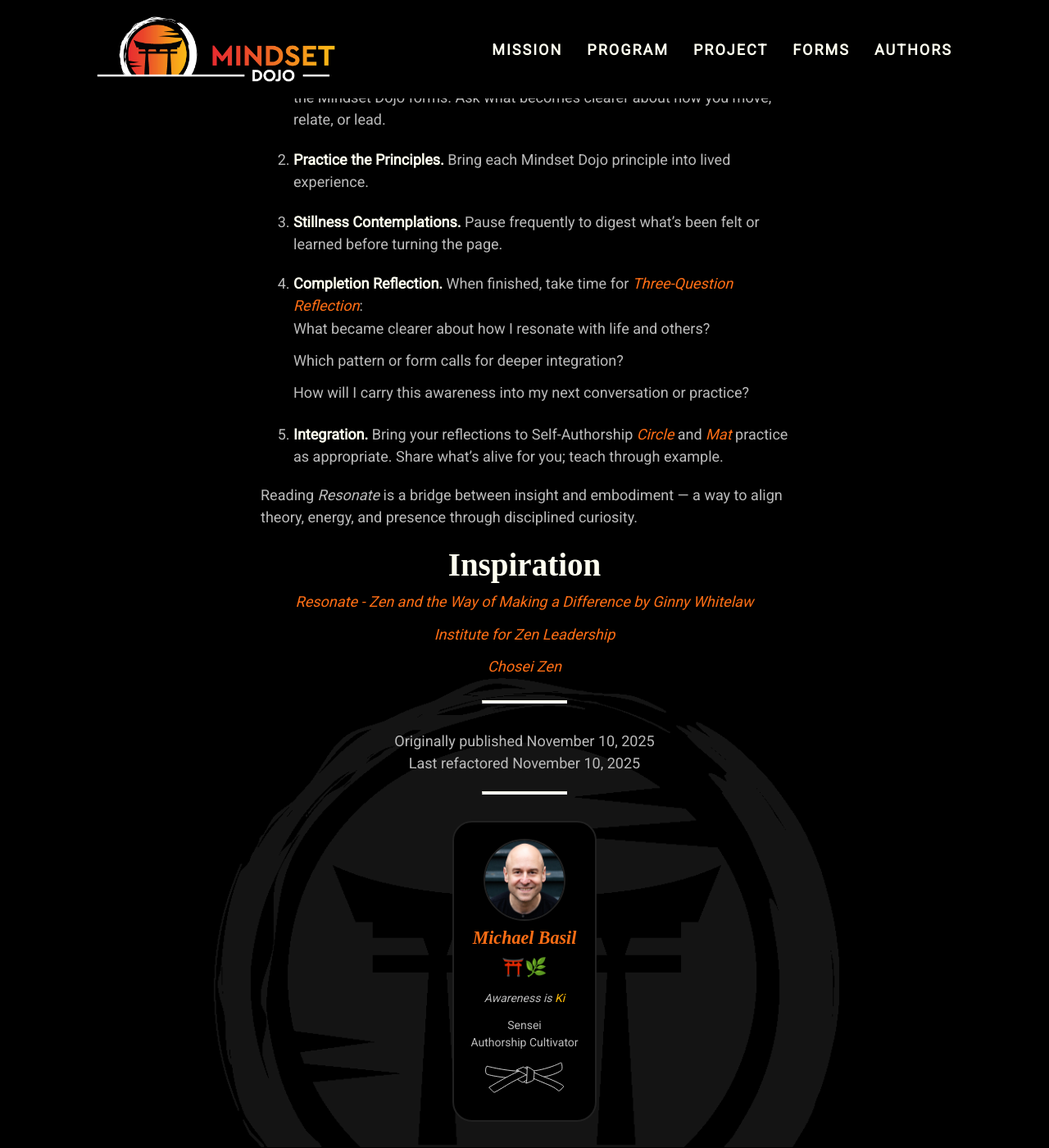
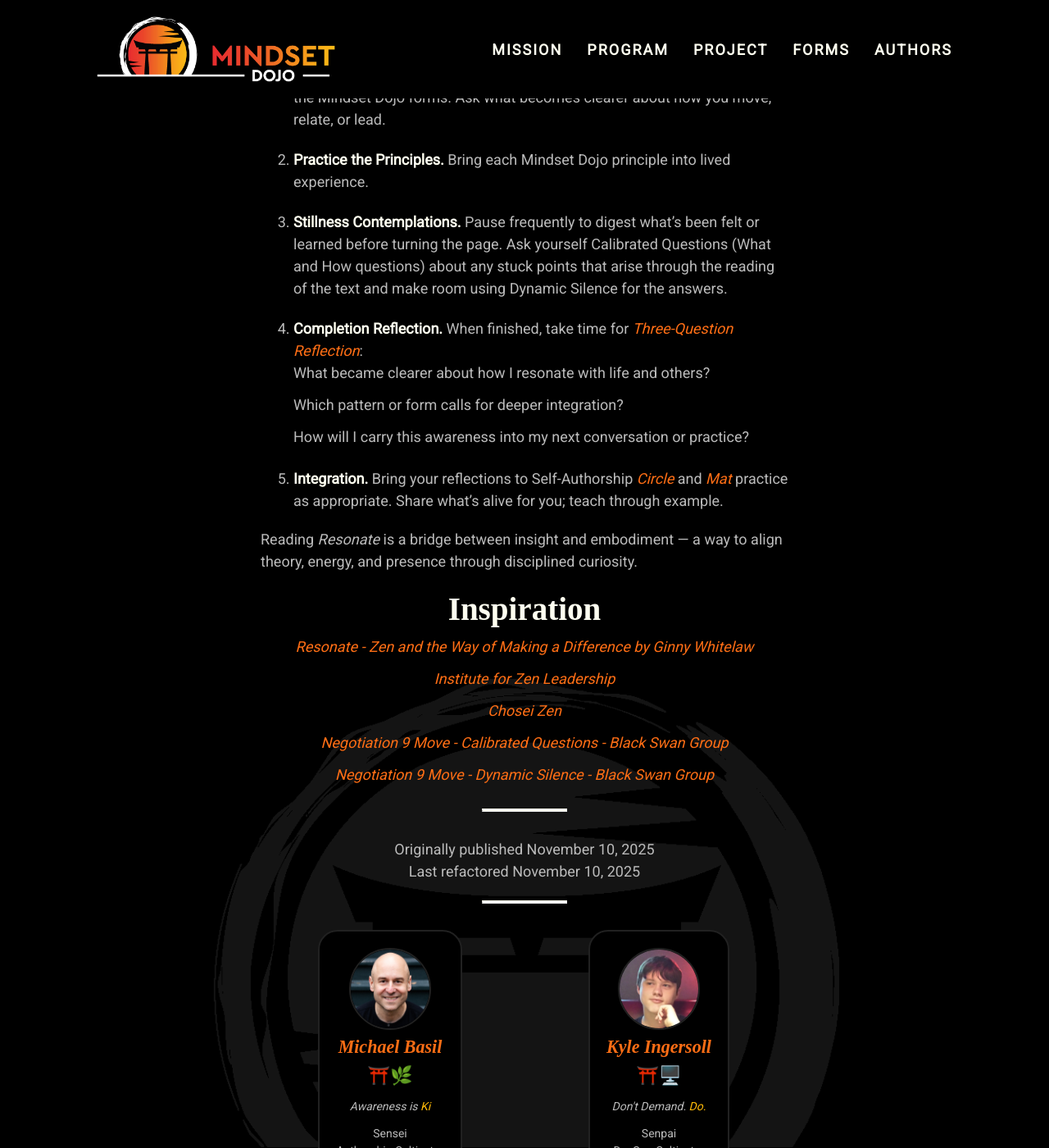
Before and after one commit to mindset-dojo/mindset-dojo.github.io, a Jekyll site: the page built from _forms/resonate.md, in a window 1280 px wide and 1400 px high, scrolled down 1220 px. Shown: the whole window at 82% size. Built offline with Jekyll 4.4.1, drawn with Linux system fonts in a browser that asks for light colours; some web fonts are replaced.

Commit message:
feat(resonate): examine stuck points using negotiation 9 moves.

```diff
--- a/_forms/resonate.md
+++ b/_forms/resonate.md
@@ -6,6 +6,7 @@ published_date: 2025-11-10
 refactored_date: 2025-11-10
 authors:
   - michael-basil
+  - kyle-ingersoll
 excerpt: "A companion training form for reading Resonate - Zen and the Way of Making a Difference by Ginny Whitelaw — deepening embodiment of the Zen Toolkit and FEBI™ patterns through practice, reflection, and resonance. Read it as dojo training, not theory."
 ---
 
@@ -38,7 +39,7 @@ As you work through the book:
 
 2. **Practice the Principles.** Bring each Mindset Dojo principle into lived experience.
 
-3. **Stillness Contemplations.** Pause frequently to digest what’s been felt or learned before turning the page.
+3. **Stillness Contemplations.** Pause frequently to digest what’s been felt or learned before turning the page. Ask yourself Calibrated Questions (What and How questions) about any stuck points that arise through the reading of the text and make room using Dynamic Silence for the answers.
 
 4. **Completion Reflection.** When finished, take time for [Three-Question Reflection](../three-question-reflection/):
    - What became clearer about how I resonate with life and others?
@@ -54,3 +55,5 @@ Reading *Resonate* is a bridge between insight and embodiment — a way to align
 - [Resonate - Zen and the Way of Making a Difference by Ginny Whitelaw](https://www.choseizen.org/store/p/resonate)
 - [Institute for Zen Leadership](https://zenleader.global)
 - [Chosei Zen](https://www.choseizen.org/)
+- [Negotiation 9 Move - Calibrated Questions - Black Swan Group](https://www.blackswanltd.com/newsletter/infographic-the-black-swan-groups-negotiation-9)
+- [Negotiation 9 Move - Dynamic Silence - Black Swan Group](https://www.blackswanltd.com/newsletter/infographic-the-black-swan-groups-negotiation-9)
```
